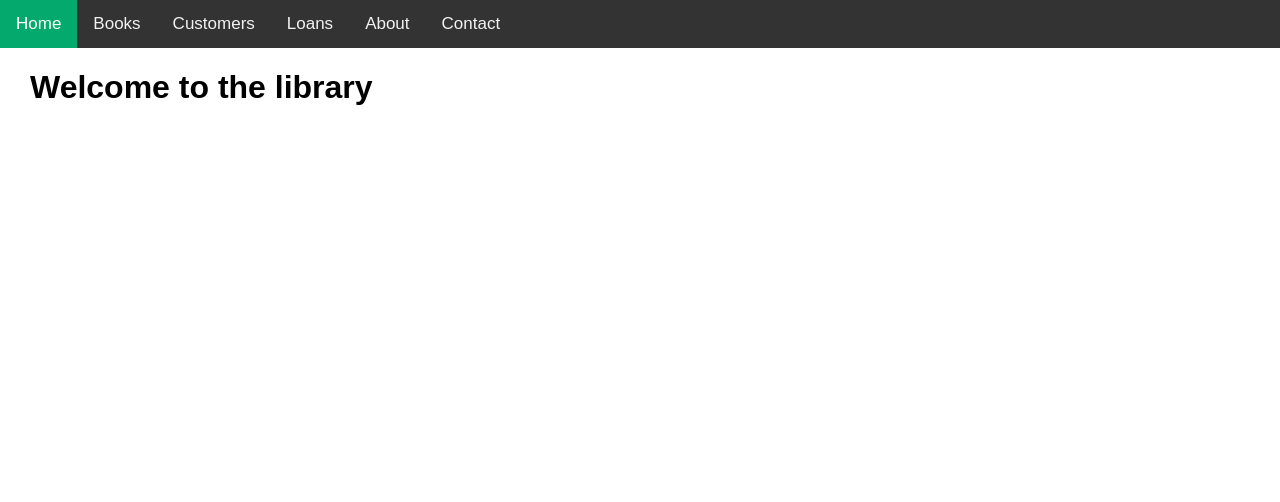
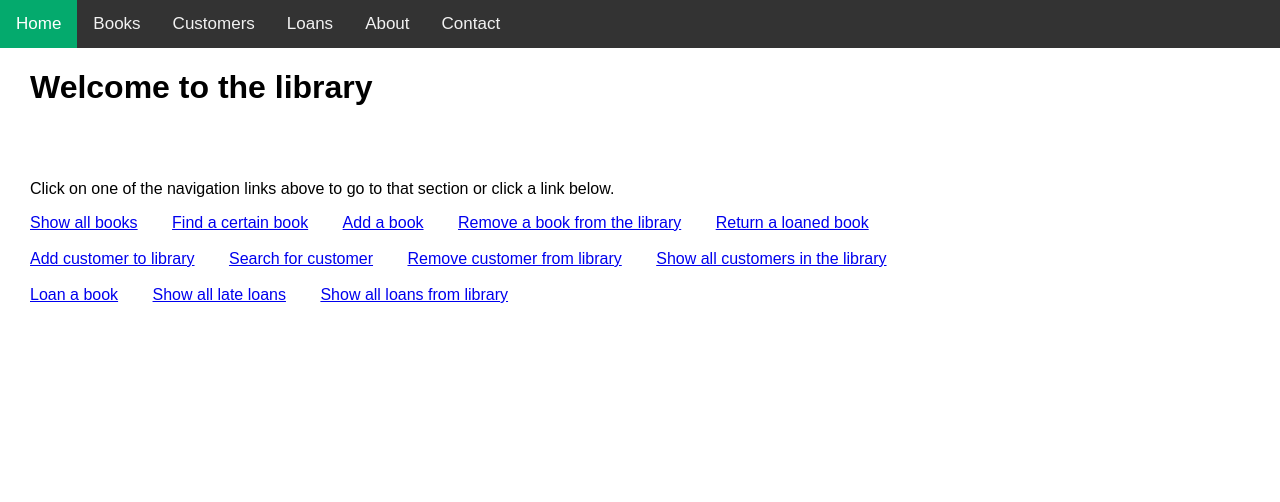
Before and after one commit to Chen-Harel/LibraryProject, a Flask app: page / in a window 1280 px wide. Shown: the top 502 px of the page. Run offline with Flask 2, Linux system fonts and the light colour scheme.

Commit message:
Added new features
Added ability to delete from 'books' table (When you remove a book a link will appear that will take you to the 'books' list.)
Added links in the main page to all pages on the site

```diff
--- a/app.py
+++ b/app.py
@@ -7,8 +7,10 @@ cur=con.cursor()
 def initDB():
     try:
         cur.execute("CREATE TABLE books (bookName text, Author text, yearPublished int, bookType int)")
+        cur.execute("CREATE TABLE customers (cusName text, cusCity text, cusAge int)")
+        cur.execute("CREATE TABLE loans (cusID int, bookID int, loanDate int, returnDate int)")
     except:
-        print("Table exists.")
+        print("All tables exist.")
 
     con.commit()
 initDB()
@@ -35,7 +37,7 @@ def addBook():
 #Show returned books page
 @app.route("/books/returnBook")
 def returnBook():
-    return render_template("/loans/returnBook.html")
+    return render_template("/books/returnBook.html")
 
 #Show all books page
 @app.route("/books/showAllBooks", methods=['GET', 'POST'])
@@ -53,7 +55,7 @@ def findBook():
     if request.method=='POST':
         bookName = request.form.get('bookName')
         bookAuthor=request.form.get('bookAuthor')
-        sql = (f"select * from books where bookName='{bookName}' and Author='{bookAuthor}'")
+        sql = (f"select * from books where bookName like '%{bookName}%' and Author like '%{bookAuthor}%'")
         cur.execute(sql)
         books = cur.fetchall()
         return render_template("/books/findBook.html", books=books)
@@ -62,6 +64,17 @@ def findBook():
 #Remove book from database
 @app.route("/books/removeBook", methods=['GET', 'POST'])
 def removeBook():
+    if request.method=='POST':
+        bName=request.form.get('bName')
+        bAuthor=request.form.get('bAuthor')
+        bYear=request.form.get('bYear')
+        sql=(f"DELETE FROM books where bookName='{bName}' and Author='{bAuthor}' and yearPublished='{int(bYear)}'")
+        cur.execute(sql)
+        con.commit()
+        bRem="Book removed!"
+        goToBookDatabase="Click here"
+        goBack="to go back."
+        return render_template("/books/removeBook.html", bRem=bRem, goToBookDatabase=goToBookDatabase, goBack=goBack)
     return render_template("/books/removeBook.html")
 
 #Add a customer page
@@ -87,7 +100,7 @@ def findCustomer():
 #Loan book page
 @app.route("/loans/loanBook")
 def loanBook():
-    return render_template("loanBook.html")
+    return render_template("/loans/loanBook.html")
 
 #Show all loaned books
 @app.route("/loans/showAllLoans")
--- a/templates/index.html
+++ b/templates/index.html
@@ -3,6 +3,22 @@
 {%block content%}
 
 <h1 class="pushLeft">Welcome to the library</h1>
+<br><br>
+<p class="pushLeft">Click on one of the navigation links above to go to that section or click a link below.</p>
 
+<a class="pushLeft" href="/books/showAllBooks">Show all books</a>
+<a class="pushLeft" href="/books/findBook">Find a certain book</a>
+<a class="pushLeft" href="/books/addBook">Add a book</a>
+<a class="pushLeft" href="/books/removeBook">Remove a book from the library</a>
+<a class="pushLeft" href="/books/returnBook">Return a loaned book</a>
+<br><br>
+<a class="pushLeft" href="/customers/addCustomer">Add customer to library</a>
+<a class="pushLeft" href="/customers/findCustomer">Search for customer</a>
+<a class="pushLeft" href="/customers/removeCustomer">Remove customer from library</a>
+<a class="pushLeft" href="/customers/showAllCustomers">Show all customers in the library</a>
+<br><br>
+<a class="pushLeft" href="/loans/loanBook">Loan a book</a>
+<a class="pushLeft" href="/loans/showAllLateLoans">Show all late loans</a>
+<a class="pushLeft" href="/loans/showAllLoans">Show all loans from library</a>
 {%endblock%}
 {%block footer%}{{super()}}{%endblock%}
```
Also changed, not shown: templates/books/findBook.html (+4 -3 lines), templates/books/removeBook.html (+5 -2 lines), library.db (added).
